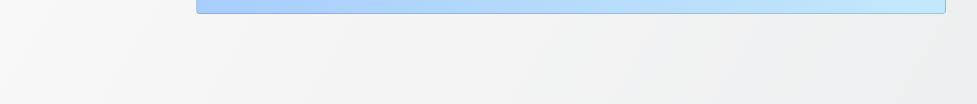
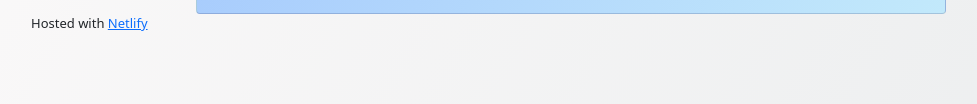
Before and after one commit to mong89/my-weather-app, a plain HTML site: page index.html in a window 1280 px wide. Shown: the part 501-605 px from the top of the page, without its empty margins (69-1046 px from the left). Drawn offline with nearby package versions, Linux system fonts and the light colour scheme; files that its build step writes are made by us from their sources; no server answers; files whose address does not match are found by name.

Commit message:
Added a Netlify link

```diff
--- a/index.html
+++ b/index.html
@@ -87,6 +87,7 @@
         </div>
       </div>
     </div>
+    Hosted with <a href="https://www.netlify.com">Netlify</a>
     <script src="src/script.js"></script>
   </body>
 </html>
```
